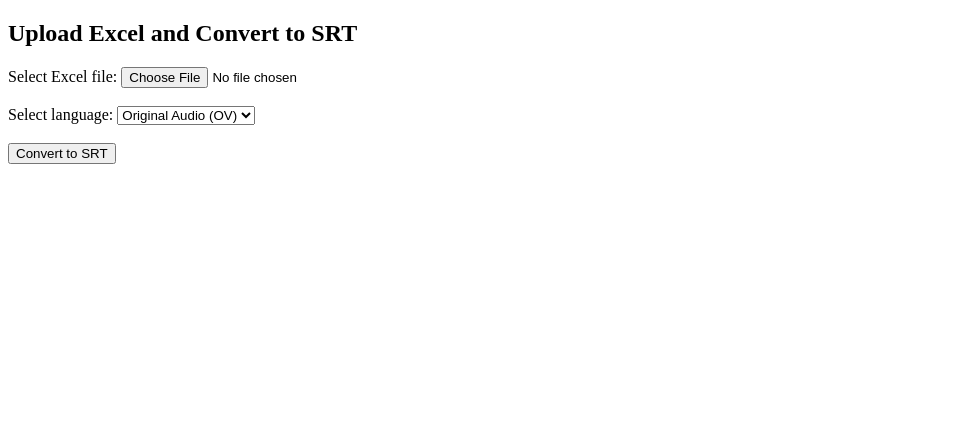
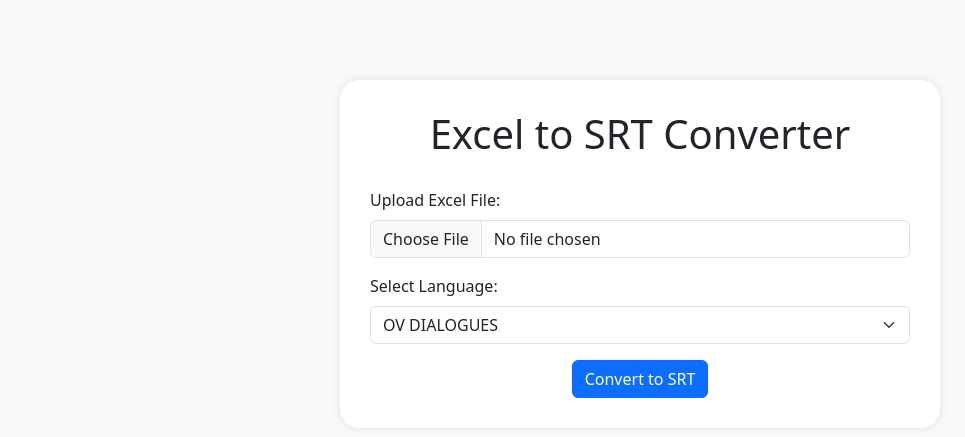
Before and after one commit to lokosmotos/daniexc, a Flask app: page / in a window 1280 px wide. Shown: the top 437 px of the page, without its empty margins (0-965 px from the left). Run offline with Flask 3, Linux system fonts and the light colour scheme; some libraries are stand-ins or nearby versions.

Commit message:
Update index.html

```diff
--- a/templates/index.html
+++ b/templates/index.html
@@ -1,22 +1,51 @@
 <!DOCTYPE html>
-<html>
+<html lang="en">
 <head>
-    <title>Excel to SRT Converter</title>
+  <meta charset="UTF-8" />
+  <meta name="viewport" content="width=device-width, initial-scale=1.0"/>
+  <title>Excel to SRT Converter</title>
+  <link href="https://cdn.jsdelivr.net/npm/bootstrap@5.3.3/dist/css/bootstrap.min.css" rel="stylesheet">
+  <style>
+    body {
+      background-color: #f8f9fa;
+    }
+    .container {
+      max-width: 600px;
+      margin-top: 80px;
+      padding: 30px;
+      background-color: white;
+      border-radius: 20px;
+      box-shadow: 0 0 10px rgba(0,0,0,0.1);
+    }
+    h1 {
+      margin-bottom: 30px;
+    }
+  </style>
 </head>
 <body>
-    <h2>Upload Excel and Convert to SRT</h2>
+  <div class="container">
+    <h1 class="text-center">Excel to SRT Converter</h1>
     <form action="/convert" method="post" enctype="multipart/form-data">
-        <label>Select Excel file:</label>
-        <input type="file" name="excel" accept=".xlsx,.xls" required><br><br>
+      <div class="mb-3">
+        <label for="excel" class="form-label">Upload Excel File:</label>
+        <input class="form-control" type="file" name="excel" id="excel" required>
+      </div>
 
-        <label>Select language:</label>
-        <select name="language" required>
-            <option value="ov">Original Audio (OV)</option>
-            <option value="spanish">Spanish Subtitles</option>
-            <option value="english">English Subtitles</option>
-        </select><br><br>
+      <div class="mb-3">
+        <label for="language" class="form-label">Select Language:</label>
+        <select class="form-select" name="language" id="language" required>
+          <option value="ov">OV DIALOGUES</option>
+          <option value="spanish">SPANISH SUBTITLES</option>
+          <option value="english">ENGLISH SUBTITLES</option>
+        </select>
+      </div>
 
-        <button type="submit">Convert to SRT</button>
+      <div class="text-center">
+        <button class="btn btn-primary" type="submit">Convert to SRT</button>
+      </div>
     </form>
+  </div>
+
+  <script src="https://cdn.jsdelivr.net/npm/bootstrap@5.3.3/dist/js/bootstrap.bundle.min.js"></script>
 </body>
 </html>
```
